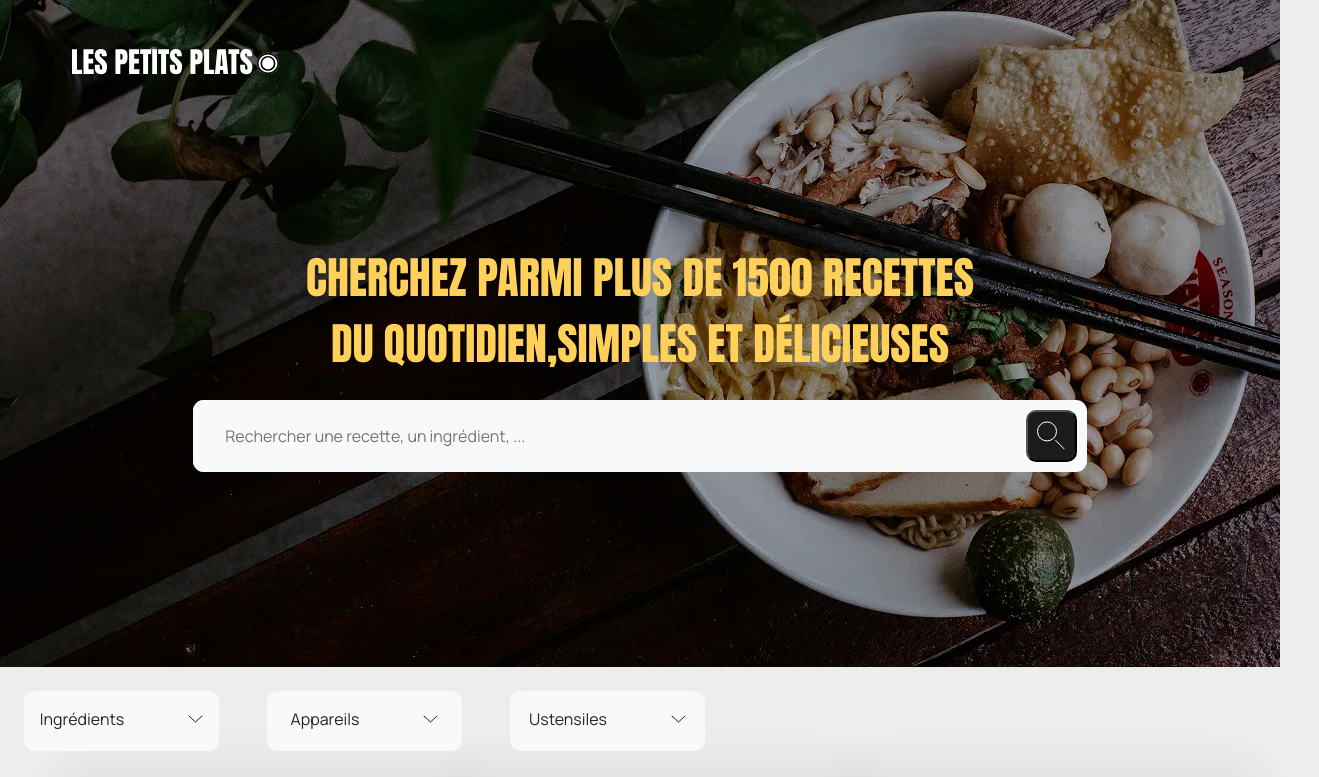
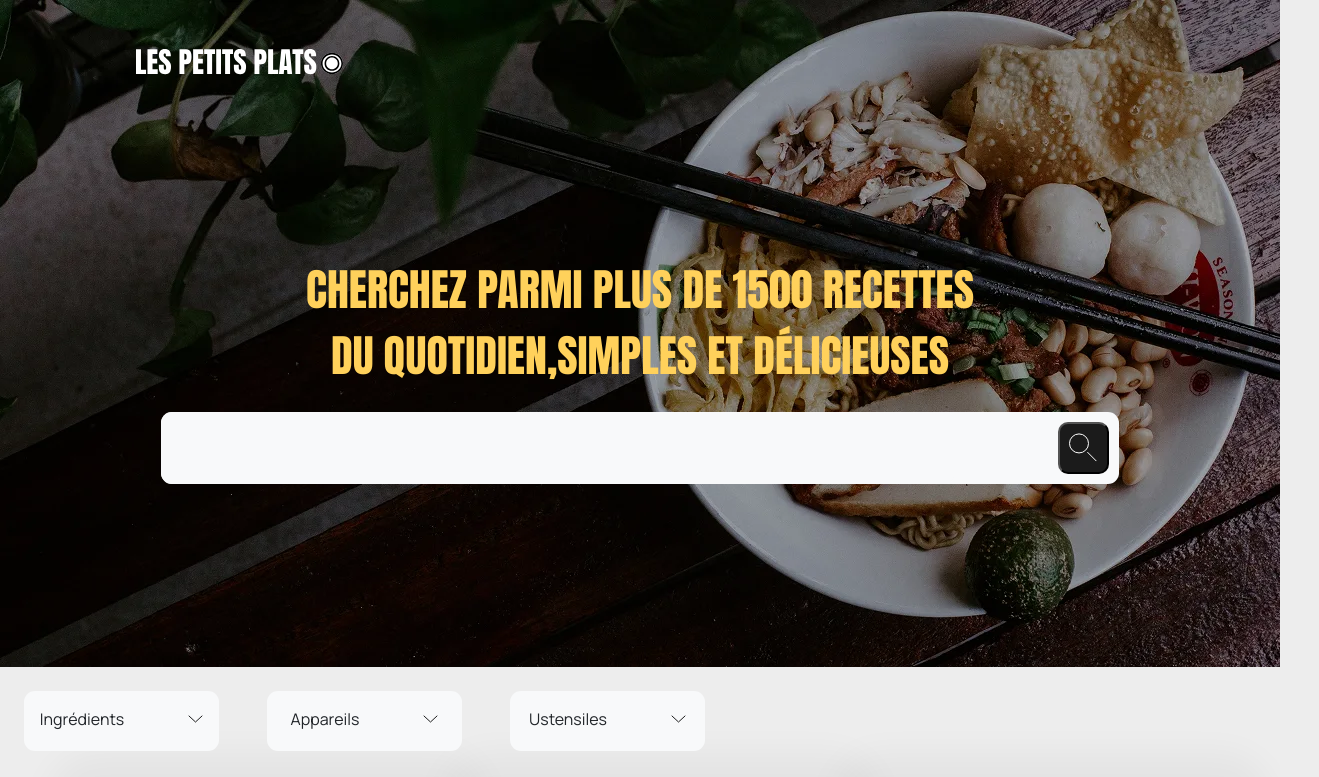
Before and after one commit to Delia-1/OC-7-Les-petis-plats, a website with bundled scripts: page index.html in a window 1280 px wide. Shown: the top 777 px of the page, 1319 px wide, since content can reach past the window. Built offline with nearby package versions, Linux system fonts and the light colour scheme; grey boxes are pictures that could not be loaded.

Commit message:
refacoto archi component pattern

```diff
--- a/index.html
+++ b/index.html
@@ -1,5 +1,6 @@
 <!DOCTYPE html>
 <html lang="fr">
+
 <head>
   <meta charset="UTF-8">
   <meta name="viewport" content="width=device-width, initial-scale=1.0">
@@ -9,35 +10,12 @@
   <link href="https://fonts.googleapis.com/css2?family=Anton&family=Manrope:wght@400;600&display=swap" rel="stylesheet">
   <title>Les petits plats</title>
 </head>
-<body>
+
 <body class="bg-light-grey">
-  <header class="position-relative d-flex flex-column justify-content-center align-items-center">
-    <a class="position-absolute top-0 start-0 ps-4 m-5" href="index.html" aria-label="Retourner à la page d'accueil">
-      <img  src="assets/logo.svg" alt="logo Les petits plats ">
-    </a>
-    <div class="content d-flex flex-column align-items-center my-auto">
-      <h1 class="lh-base header--title text-yellow text-center mt-4 pt-5">CHERCHEZ PARMI PLUS DE 1500 RECETTES<br>DU QUOTIDIEN,SIMPLES ET DÉLICIEUSES</h1>
-      <form class="mt-3">
-        <div class="search-bar d-flex flex-row-reverse bg-light">
-          <button aria-label="Rechercher" class="search-bar--btn bg-dark">
-            <img src="assets/loupe-icon.svg" alt="icon loupe">
-          </button>
-          <button aria-label="Supprimer recherche" class="search-bar--cancel bg-light">
-            <img src="assets/cross-icon.svg" alt="icon fermer">
-          </button>
-          <label for="contenu-recherche"></label>
-          <input id="contenu-recherche" class="search-bar--input bg-light" type="text" placeholder="Rechercher une recette, un ingrédient, ...">
-        </div>
-      </form>
-    </div>-
-  </header>
-  <section class="search-aside d-flex z-3 position-absolute"></section>
-  <main class="z-2 position-absolute">
-    <!-- recette injectées via js -->
-  </main>
   <script src="scripts/recipes.js"></script>
   <script type="module" src="scripts/templates/cardsTemplate.js"></script>
   <script type="module" src="scripts/utils/getRecipies.js"></script>
   <script type="module" src="scripts/pages/homepage.js"></script>
 </body>
+
 </html>
--- a/scripts/factory/elementsFactory.js
+++ b/scripts/factory/elementsFactory.js
@@ -1,5 +1,6 @@
 import {
   ArticleElement,
+  HeaderElement,
   DivElement,
   SectionElement,
   HeadingElement,
@@ -7,6 +8,7 @@ import {
   TextareaElement,
   ImageElement,
   VideoElement,
+  FormElement,
   LabelElement,
   LinkElement,
   ButtonElement,
@@ -24,6 +26,8 @@ export class ElementFactory {
     switch (elementType) {
       case "article":
         return new ArticleElement(options);
+       case "header":
+        return new HeaderElement(options);
       case "div":
         return new DivElement(options);
       case "section":
@@ -40,6 +44,8 @@ export class ElementFactory {
         return new ImageElement(options);
       case "video":
         return new VideoElement(options);
+      case "form":
+        return new FormElement(options);
       case 'label':
         return new LabelElement(options);
       case "a":
--- a/scripts/models/elementsModels.js
+++ b/scripts/models/elementsModels.js
@@ -9,6 +9,16 @@ export class ArticleElement {
     if (options["data-index"] !== undefined) {
       this.el.setAttribute("data-index", options["data-index"]);
     }
+    if (options.ariaLabel)
+      this.el.setAttribute("aria-label", options.ariaLabel);
+  }
+}
+export class HeaderElement {
+  constructor(options = {}) {
+    this.el = document.createElement("header");
+    this.el.className = options.className || "";
+    if (options.tabindex)
+      this.el.setAttribute("tabindex", options.tabindex || "");
     if (options.ariaLabel)
       this.el.setAttribute("aria-label", options.ariaLabel);
   }
@@ -89,6 +99,13 @@ export class VideoElement {
     this.el.src = options.src || "";
     this.el.controls = options.controls || false;
   }
+}
+
+export class FormElement {
+  constructor(options = {}) {
+    this.el = document.createElement("form");
+    this.el.className = options.className || "";
+}
 }
 
 export class LabelElement {
--- a/scripts/pages/homepage.js
+++ b/scripts/pages/homepage.js
@@ -1,80 +1,17 @@
-import getRecipes from "../utils/getRecipies.js"
-import { cardTemplate } from "../templates/cardsTemplate.js";
-import { filterSectionTemplate } from "../templates/filterTemplate.js";
-
-export const displayCards = async () => {
-  const recipesContainer = document.querySelector("main");
-  const data = await getRecipes()
-
-    data.forEach(recipe => {
-    const card = cardTemplate(recipe)
-    recipesContainer.appendChild(card)
-  });
-openFilter()
-}
+import { displayMain } from "../templates/cardsTemplate.js";
+import { displayAside } from "../templates/filterTemplate.js";
+import { displayHeader } from "../templates/headerTemplate.js";
 
 
-const filtersObj = [
-    {"id": "Ingrédients",
-      "items": ["coco", "lait"]},
-    {"id": "Appareils",
-      "items": ["four", "BBQ"]},
-    {"id": "Ustensiles",
-      "items" : ["fourchette", "fouet"]}
-]
+const body = document.querySelector("body")
 
-export const displayFilters = () => {
-  const asideContainer = document.querySelector(".search-aside")
-  asideContainer.innerHTML = ""
 
-  filtersObj.forEach((item) => {
-    const currentNode = filterSectionTemplate(item);
-    const filterName = currentNode.querySelector(".filterName")
-
-    currentNode.dataset.key = item.id;
-    filterName.textContent = item.id;
-
-  asideContainer.appendChild(currentNode)
-
-  const list = currentNode.querySelector(".item-list");
-  item.items.forEach((item) => {
-    const li = document.createElement("li")
-    li.textContent = item
-    list.appendChild(li)
-  })
-})
-}
-
-displayCards()
-displayFilters()
+body.appendChild(displayHeader())
+body.appendChild(displayAside())
+displayMain().then(main => body.appendChild(main))
 
 
 
-
-export const openFilter = () => {
-  // Le conteneur  tpl
-  const asideContainer = document.querySelector(".search-aside")
-
-  asideContainer.addEventListener("click", (e) => {
-    const header = e.target.closest(".filter-header");
-
-    const root = header.closest(".div-filter");
-   const content = root.querySelector(".div-filter--content")
-   const dropdown = root.querySelector(".dropdown-icon")
-
-    if(content.classList.contains("d-none")) {
-      content.classList.remove("d-none");
-      dropdown.src = "assets/dropdown-open.svg"
-      root.classList.add("open")
-    } else {
-      content.classList.add("d-none");
-      dropdown.src = "assets/dropdown-close.svg"
-      root.classList.remove("open")
-    }
-
-  })
-
-}
 
 
 // Sans doute essayer de former 3 array (ingrédients, ustensils,... avec liste de tous les items)
--- a/scripts/templates/filterTemplate.js
+++ b/scripts/templates/filterTemplate.js
@@ -1,10 +1,71 @@
 import { ElementFactory } from "../factory/elementsFactory.js";
 
-export const filterSectionTemplate = (filter) => {
+const filtersObj = [
+    {"id": "Ingrédients",
+      "items": ["coco", "lait"]},
+    {"id": "Appareils",
+      "items": ["four", "BBQ"]},
+    {"id": "Ustensiles",
+      "items" : ["fourchette", "fouet"]}
+]
+
+export const displayAside = () => {
+  const asideContainer = document.createElement("aside")
+  asideContainer.classList.add("search-aside", "d-flex", "z-3", "position-absolute")
+  asideContainer.setAttribute("aria-expended", "true");
+  asideContainer.setAttribute("data-key", "")
+
+  asideContainer.innerHTML = ""
+
+  filtersObj.forEach((item) => {
+    const currentNode = filterSectionTemplate(item);
+    const filterName = currentNode.querySelector(".filterName")
+
+    currentNode.dataset.key = item.id;
+    filterName.textContent = item.id;
+
+  asideContainer.appendChild(currentNode)
+
+  const list = currentNode.querySelector(".item-list");
+  item.items.forEach((item) => {
+    const li = document.createElement("li")
+    li.textContent = item
+    list.appendChild(li)
+  })
+})
+return asideContainer
+}
+
+
+export const openFilter = () => {
+  const asideContainer = document.querySelector(".search-aside")
+
+  asideContainer.addEventListener("click", (e) => {
+    const header = e.target.closest(".filter-header");
+
+    const root = header.closest(".div-filter");
+   const content = root.querySelector(".div-filter--content")
+   const dropdown = root.querySelector(".dropdown-icon")
+
+    if(content.classList.contains("d-none")) {
+      content.classList.remove("d-none");
+      dropdown.src = "assets/dropdown-open.svg"
+      root.classList.add("open")
+    } else {
+      content.classList.add("d-none");
+      dropdown.src = "assets/dropdown-close.svg"
+      root.classList.remove("open")
+    }
+
+  })
+
+}
+
+export const filterSectionTemplate = () => {
+
   const divFilter = ElementFactory.create("div", {
     className:
       "div-filter m-4 bg-light d-flex flex-column align-items-center",
-    // text: "Ingrédients",
     ariaExpended: "true",
     dataKey: ""
   });
@@ -12,8 +73,6 @@ export const filterSectionTemplate = (filter) => {
   const divFilterHeader = ElementFactory.create("div", {
     className:
       "filter-header d-flex justify-content-center align-items-center",
-    // text: "Ingrédients",
-    // role: "button"
   });
 
   const filterName = ElementFactory.create("p", {
@@ -45,10 +104,5 @@ export const filterSectionTemplate = (filter) => {
   divFilterContent.el.appendChild(searchInput.el);
   divFilterContent.el.appendChild(itemList.el);
 
-  // <input list="opts"><datalist id="opts">…</datalist>
-
-  // recipeContainer.el.appendChild(list.el);
-
-  // return ...;
   return divFilter.el;
 };
--- /dev/null
+++ b/scripts/templates/headerTemplate.js
@@ -0,0 +1,100 @@
+import { ElementFactory } from "../factory/elementsFactory.js";
+
+
+export const displayHeader = () => {
+   const header = headerTemplate()
+    return header
+}
+
+
+export const headerTemplate = () => {
+  const headerContainer = ElementFactory.create("header", {
+    className:
+      "position-relative d-flex flex-column justify-content-center align-items-center",
+  });
+
+  const homepageLink = ElementFactory.create("a", {
+    className:
+    "position-absolute top-0 start-0 ps-4 m-5",
+      href: "index.html",
+      ariaLabel: "Retourner à la page d'accueil"
+    });
+
+    const logo = ElementFactory.create("img", {
+      className: "dropdown-icon ms-5 ps-3",
+      src: "assets/logo.svg",
+      alt:"logo Les petits plats",
+    });
+
+    const headerContent = ElementFactory.create("div", {
+      className:
+      "content d-flex flex-column align-items-center my-auto",
+    });
+
+  const title = ElementFactory.create("h1", {
+    className: "lh-base header--title text-yellow text-center mt-4 pt-5",
+  })
+    title.el.innerHTML = "CHERCHEZ PARMI PLUS DE 1500 RECETTES<br>DU QUOTIDIEN,SIMPLES ET DÉLICIEUSES "
+
+
+    const form = ElementFactory.create("form", {
+    className: "mt-3",
+  })
+
+  const searchBar = ElementFactory.create("div", {
+    className:
+      "search-bar d-flex flex-row-reverse bg-light",
+  });
+
+    const searchBarBtn = ElementFactory.create("button", {
+  className:"search-bar--btn bg-dark",
+    ariaLabel: "Rechercher",
+});
+
+  const loupeIcon = ElementFactory.create("img", {
+    src: "assets/loupe-icon.svg" ,
+    alt: "icon loupe",
+  });
+
+  const searchBarCancel = ElementFactory.create("button", {
+  className: "search-bar--cancel bg-light",
+    ariaLabel: "Supprimer recherche",
+});
+
+  const crossIcon = ElementFactory.create("img", {
+    className: "dropdown-icon ms-5 ps-3",
+    src: "assets/cross-icon.svg",
+    alt: "icon fermer",
+  });
+
+  const labelsearch = ElementFactory.create("label", {
+    for: "contenu-recherche"
+  })
+
+  const inputSearch = ElementFactory.create("input", {
+    className: "search-bar--input bg-light",
+    id: "contenu-recherche",
+    type: "text",
+    placeholder: "Rechercher une recette, un ingrédient, ...",
+
+  })
+
+    headerContainer.el.appendChild(homepageLink.el)
+    homepageLink.el.appendChild(logo.el)
+    headerContainer.el.appendChild(headerContent.el)
+
+    headerContent.el.appendChild(title.el)
+    headerContent.el.appendChild(form.el)
+
+    form.el.appendChild(searchBar.el)
+    searchBar.el.appendChild(searchBarBtn.el)
+    searchBarBtn.el.appendChild(loupeIcon.el)
+    searchBar.el.appendChild(searchBarCancel.el)
+    searchBarCancel.el.appendChild(crossIcon.el)
+    searchBar.el.appendChild(searchBarCancel.el)
+
+    searchBar.el.appendChild(labelsearch.el)
+    searchBar.el.appendChild(inputSearch.el)
+
+  return headerContainer.el;
+};
```
Also changed, not shown: scripts/templates/cardsTemplate.js (+24 -0 lines). Lines whose indentation alone changed are shown as unchanged.
